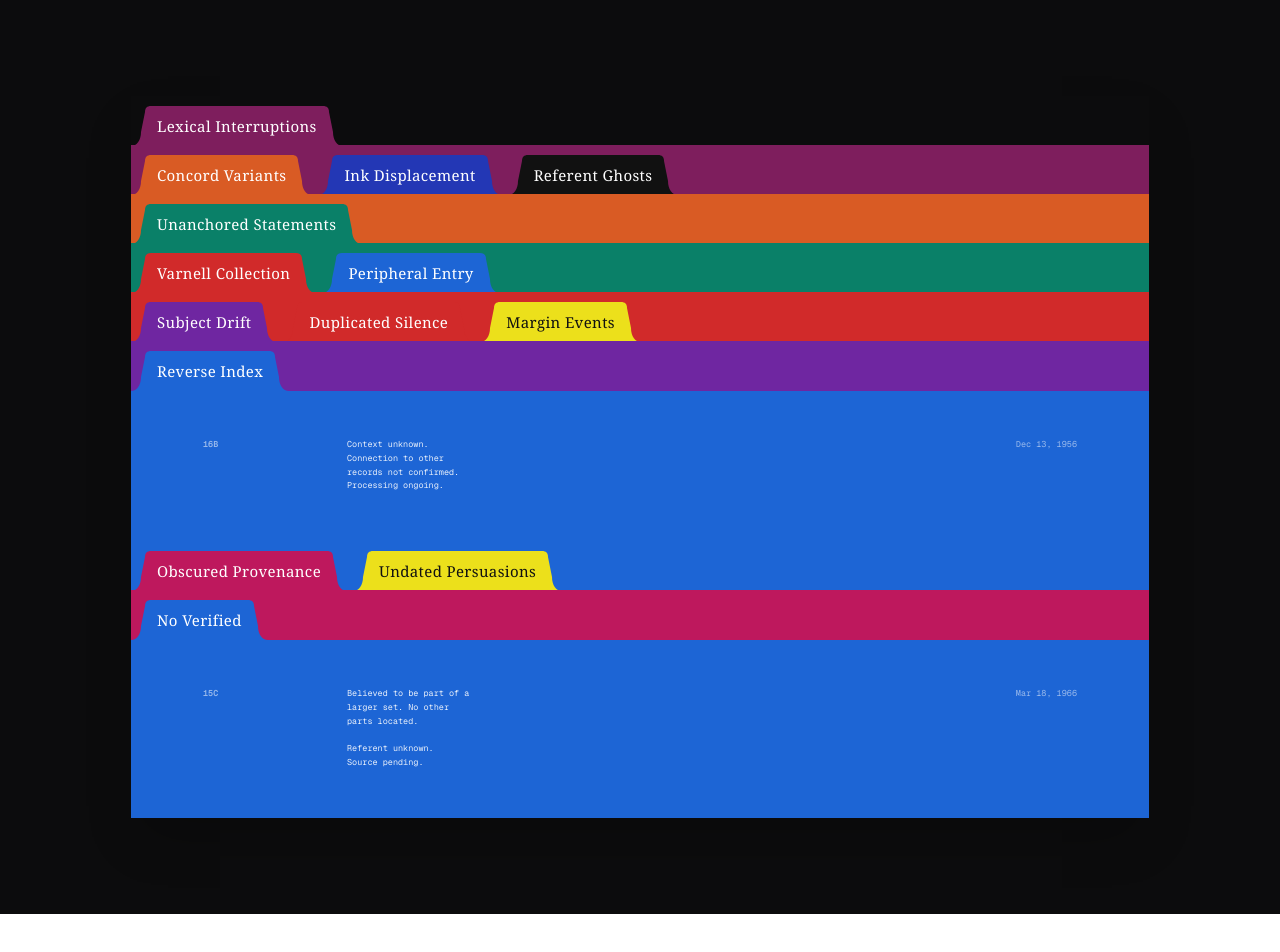
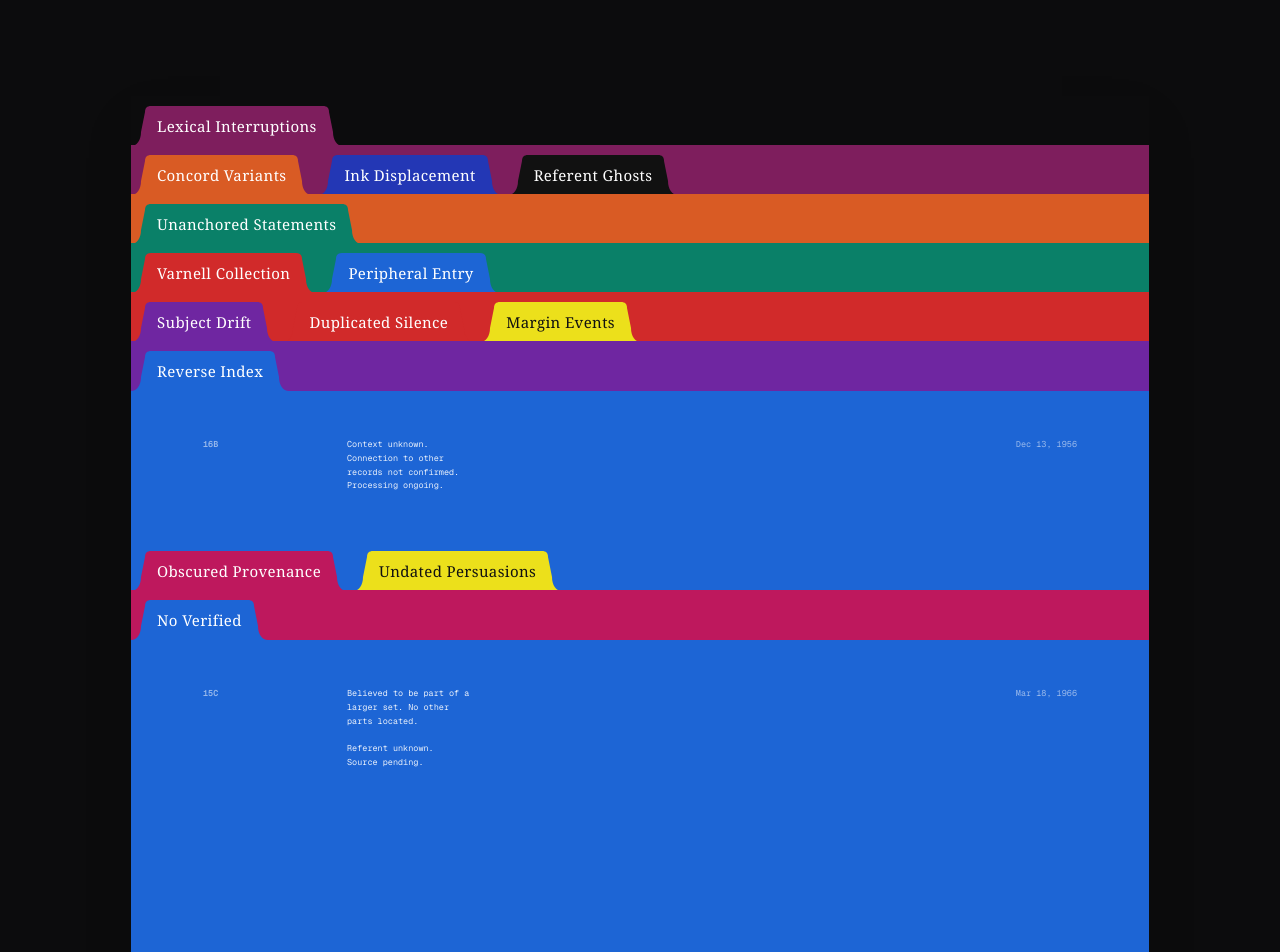
Before and after one commit to Dakshx07/web-components, a Next.js app: page / in a window 1280 px wide. Shown: the top 952 px of the page. Before the commit the page ends 914 px from the top, so only its background shows below. Built offline with nearby package versions, Linux system fonts and the light colour scheme.

Commit message:
style: add conditional minimum height to FolderBody for folder ID 8

```diff
--- a/components/FolderStack/FolderBody.tsx
+++ b/components/FolderStack/FolderBody.tsx
@@ -10,7 +10,9 @@ interface FolderBodyProps {
 export const FolderBody: React.FC<FolderBodyProps> = ({ folder }) => {
   return (
     <div
-      className="w-full flex items-start gap-6 px-10 sm:px-18 py-12 font-mono text-[7px] sm:text-[8.5px] select-text"
+      className={`w-full flex items-start gap-6 px-10 sm:px-18 py-12 font-mono text-[7px] sm:text-[8.5px] select-text ${
+        folder.id === 8 ? "min-h-[350px]" : "min-h-[120px]"
+      }`}
       style={{
         backgroundColor: folder.primaryColor,
         color: "rgba(255, 255, 255, 0.9)",
```
